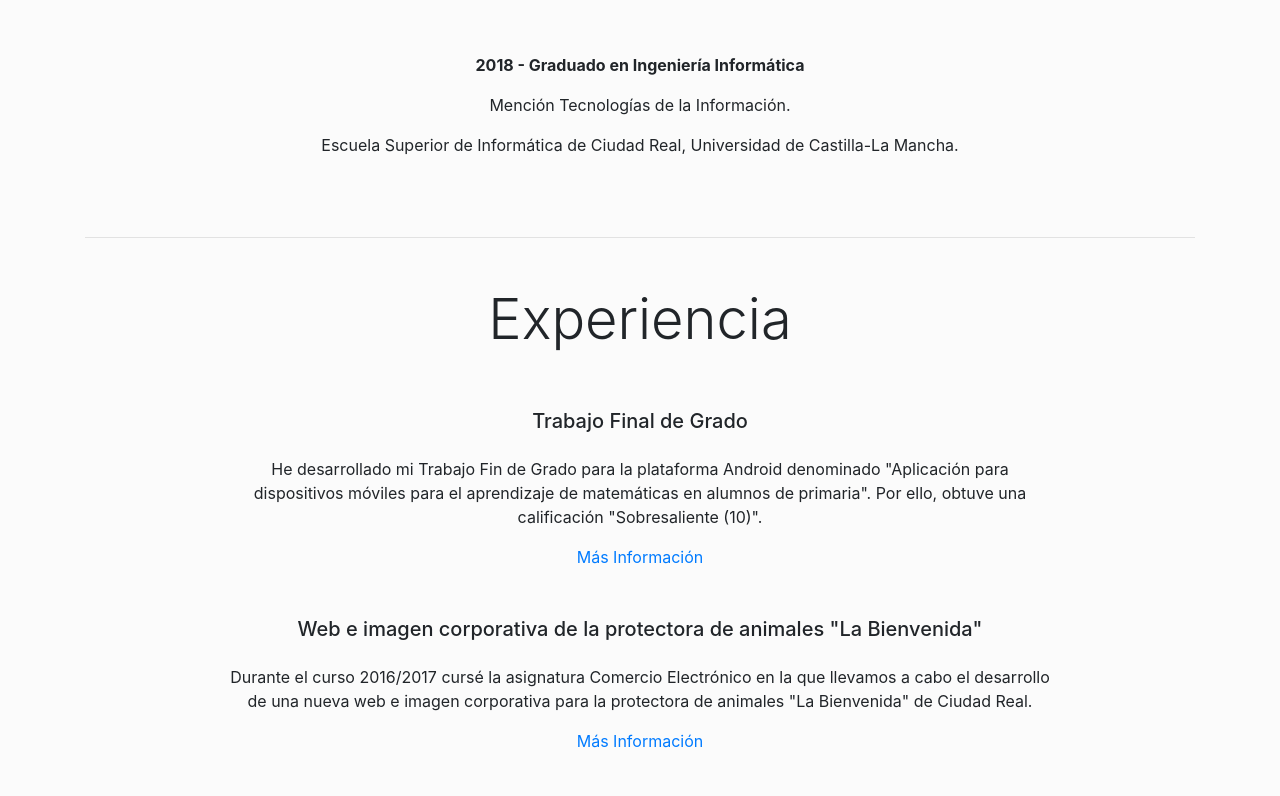
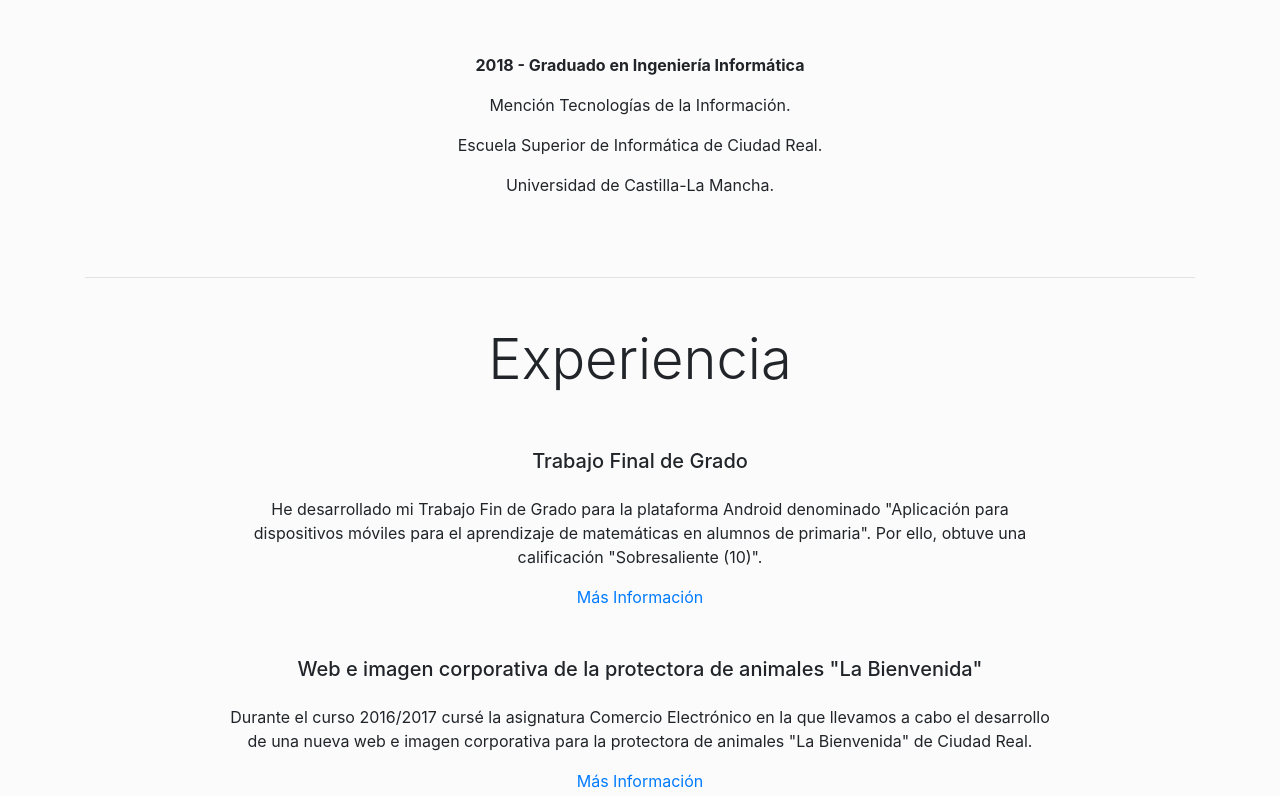
Before and after one commit to JaimePerezS/JaimePerezS.github.io, a plain HTML site: page index.html in a window 1280 px wide. Shown: the part 1126-1922 px from the top of the page. Drawn offline with nearby package versions, Linux system fonts and the light colour scheme.

Commit message:
Update index.html

```diff
--- a/index.html
+++ b/index.html
@@ -104,7 +104,8 @@
         <div class="col-md-9 col-center text-center mt-5 mb-3">
           <p><strong>2018 - Graduado en Ingeniería Informática</strong></p>
           <p>Mención Tecnologías de la Información.</p>
-          <p>Escuela Superior de Informática de Ciudad Real, Universidad de Castilla-La Mancha.</p>
+          <p>Escuela Superior de Informática de Ciudad Real.</p>
+          <p>Universidad de Castilla-La Mancha.</p>
         </div>
       </div>
 
@@ -251,6 +252,7 @@
       <div class="row featurette mb-5">
         <div class="col-md-12 col-center text-center">
           <h3 class="display-4 text-cente mb-5">Contacto</h3>
+          <p>Puedes contactar conmigo a través de los siguientes medios:</p>
           <p><i class="far fa-envelope"></i> Correo Electrónico: <a href="mailto:jaimeps93@gmail.com">jaimeps93@gmail.com</a></p>
           <p><i class="fab fa-linkedin-in"></i> LinkedIn: <a href="https://linkedin.com/in/jaimeperezsanchez">linkedin.com/in/jaimeperezsanchez</a></p>
           <p><i class="fab fa-github"></i> Github: <a href="https://github.com/JaimePerezS?tab=repositories">JaimePerezS</a></p>
```
